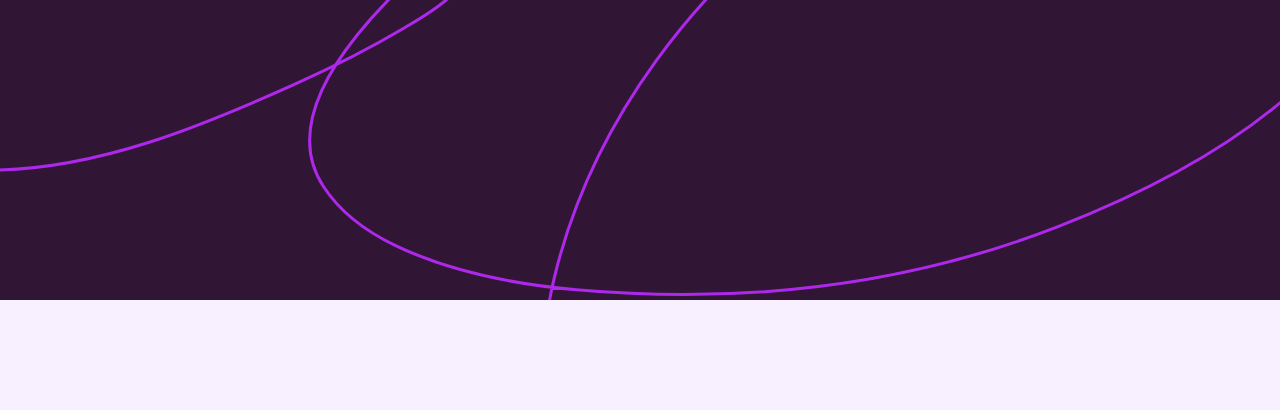
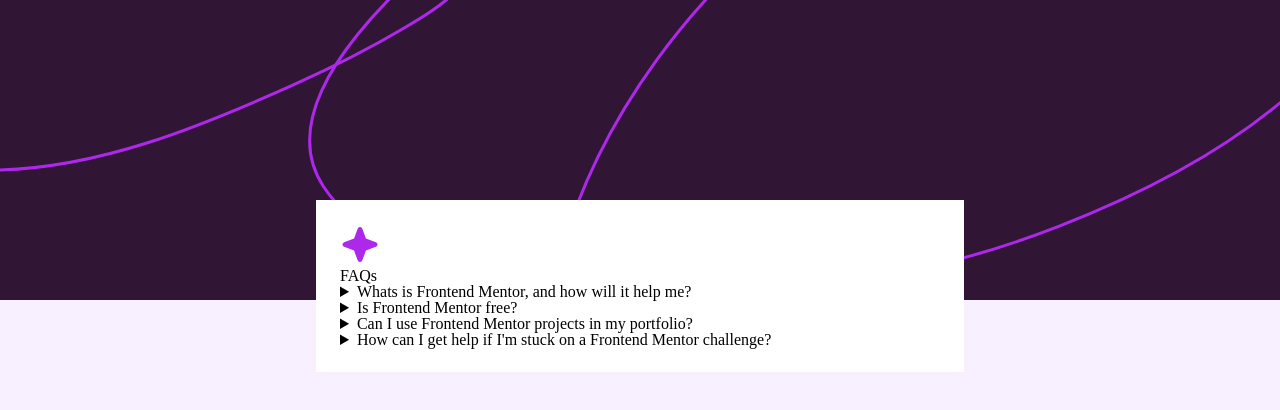
Before and after one commit to Mikael-Josias/faq-accordion, a plain HTML site: page index.html in a window 1280 px wide. Drawn offline with Linux system fonts and the light colour scheme.

Commit message:
feat: add faq structure

```diff
--- a/index.html
+++ b/index.html
@@ -12,5 +12,43 @@
 </head>
 <body>
     <div class="header-bg"></div>
+    <main class="container">
+        <div>
+            <img src="./assets/icon-star.svg" alt="estrela roxa">
+            <h1>FAQs</h1>
+        </div>
+        <details class="accordion">
+            <summary class="accordion__title">
+                Whats is Frontend Mentor, and how will it help me?
+            </summary>
+            <p class="accordion__text">
+                Frontend Mentor offers realistic coding challenges to help developers improve their frontend coding skills with projects in HTML, CSS, and JavaScript. It's suitable for all levels and ideal for portfolio building.
+            </p>
+        </details>
+        <details class="accordion">
+            <summary class="accordion__title">
+                Is Frontend Mentor free?
+            </summary>
+            <p class="accordion__text">
+                Yes, Frontend Mentor offers both free and premium coding challenges, with the free option providing access to a range of projects suitable for all skill levels.
+            </p>
+        </details>
+        <details class="accordion">
+            <summary class="accordion__title">
+                Can I use Frontend Mentor projects in my portfolio?
+            </summary>
+            <p class="accordion__text">
+                Yes, you can use projects completed on Frontend Mentor in your portfolio. It's an excellent way to showcase your skills to potential employers!
+            </p>
+        </details>
+        <details class="accordion">
+            <summary class="accordion__title">
+                How can I get help if I'm stuck on a Frontend Mentor challenge?
+            </summary>
+            <p class="accordion__text">
+                The best place to get help is inside Frontend Mentor's Discord community. There's a help channel where you can ask questions and seek support from other community members.
+            </p>
+        </details>
+    </main>
 </body>
 </html>
--- a/styles/style.css
+++ b/styles/style.css
@@ -22,3 +22,11 @@ body {
     background-image: url('../assets/background-pattern-desktop.svg');
     min-height: 300px;
 }
+
+.container {
+    background-color: var(--white);
+    padding: 24px;
+    margin: 0 auto;
+    width: clamp(450px, 600px, 700px);
+    transform: translateY(-100px);
+}
```
